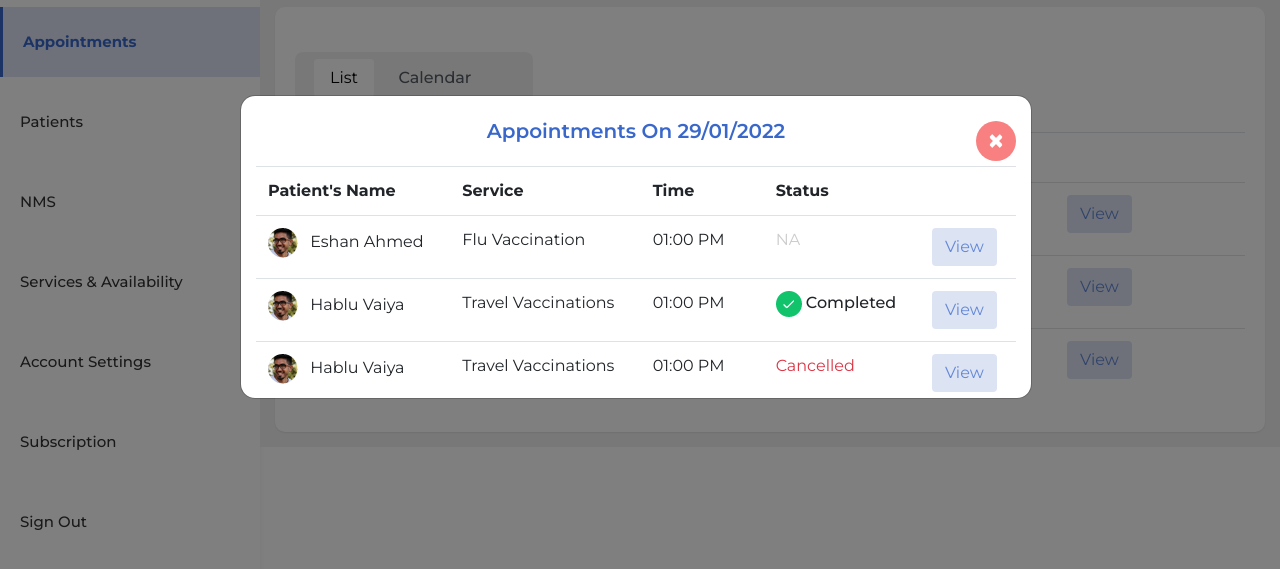
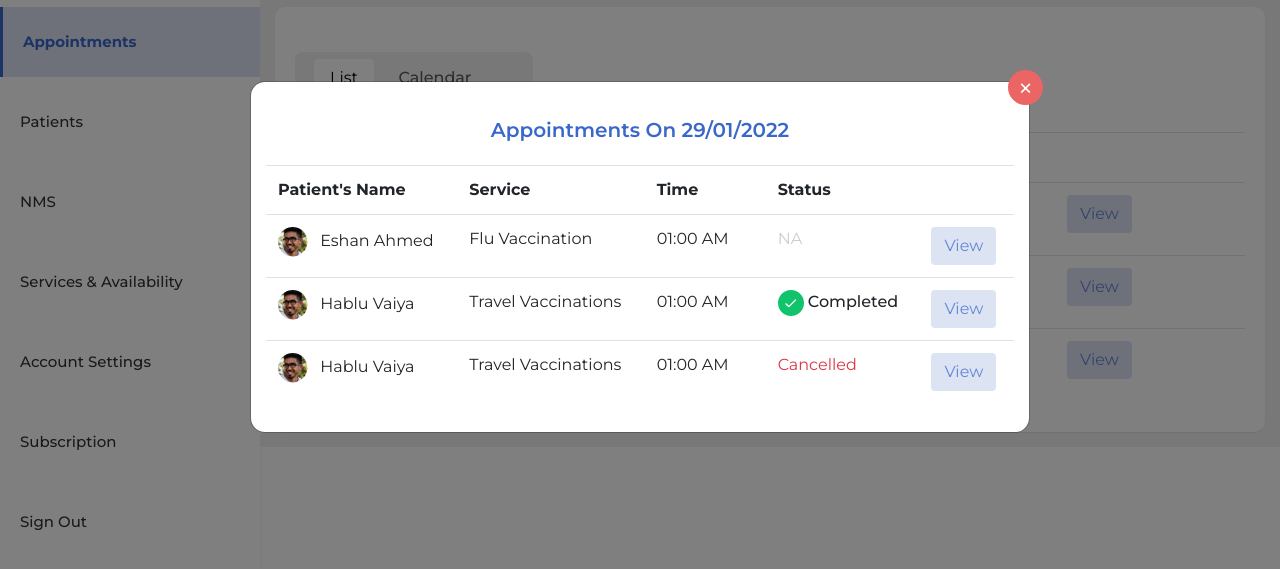
Before and after one commit to Eshan-Ahmed-Ahad/clinic2g, a website: page pages/Appointments.html in a window 1280 px wide. Both pictures are taken after typing "Sample" into the empty fields and a click on the button "Create". Shown: the part 153-722 px from the top of the page. Drawn offline with Linux system fonts and the light colour scheme; a web font is replaced by a local one.

Commit message:
change design

```diff
--- a/css/Appointments.css
+++ b/css/Appointments.css
@@ -30,6 +30,13 @@ p {
 	line-height: 24px;
 }
 
+/* iconarea design  */
+.table-responsive {
+    display: block;
+    width: 100%;
+    -webkit-overflow-scrolling: touch;
+    -ms-overflow-style: none !important;
+}
 
 
 a{
@@ -936,6 +943,9 @@ calander option on  */
     height: 50px !important;
     text-align: end !important;
 }
+#Calander th {
+    font-weight: 500 !important;
+}
 #orange tr th {
     width: 150px !important;
     text-align: justify !important;
@@ -964,27 +974,6 @@ color: #3968CA;
 font-weight: 600;
 margin-bottom: 20px;
 margin-top: 20px;
-}
-
-#ModalBox {
-
-    border-radius: 15px !important;
-    width: 99% !important;
-    height: 304px !important;
-    background-color: none !important;
-}
-
-#CloseIcon {
-    margin-top: -45px !important;
-    margin-left: 10px !important;
-    font-size: 30px;
-    width: 40px;
-    height: 40px;
-    padding: 5px;
-    background-color: #f30303;
-    border-radius: 50%;
-    color: #fff;
-    z-index: 99;
 }
 
 
@@ -1075,13 +1064,17 @@ margin-top: 20px;
       }
   }
   @media all and (max-width:991px){
-    #ModalBox {
-        border-radius: 15px !important;
-        width: 99% !important;
-        height: 500px !important;
-        background-color: none !important;
+    .icon-button {
+        position: relative;
+        display: flex;
+        align-items: center;
+        justify-content: center;
+        width: 100%;
+        height: 480px !important;
+        border: 15px;
+        border: none;
+        outline: none;
     }
-
     .AppointmentHeader {
         margin-left: 13%;
       }
@@ -1222,3 +1215,68 @@ margin-top: 1% !important;
 .more-button {
     margin-left: 50px !important;
 }
+
+.modal-content {
+    position: relative;
+    display: -ms-flexbox;
+    display: flex;
+    -ms-flex-direction: column;
+    flex-direction: column;
+    width: 100%;
+    pointer-events: auto;
+    background-color: #fff;
+    background-clip: padding-box;
+    border: 1px solid rgba(0,0,0,.2);
+    border-radius: 15px !important;
+
+}
+
+/* icon area  */
+.icon-button {
+    position: relative;
+    display: flex;
+    align-items: center;
+    justify-content: center;
+    width: 100%;
+    height: 350px;
+    border: 15px;
+    border: none;
+    outline: none;
+
+}
+
+
+.icon-button__badge {
+    position: absolute;
+    top: -12px;
+    right: -14px;
+    width: 35px;
+    height: 35px;
+    background-color: #EB6565;
+    color: #ffffff;
+    display: flex;
+    justify-content: center;
+    align-items: center;
+    border-radius: 50%;
+    z-index: 900000000px !important;
+    font-size: 28px;
+    cursor: pointer;
+}
+.icon-button__badge:hover{
+
+    background-color: #EB6565;
+
+}
+
+.AppointmentsH3 {
+    color: #3968CA;
+    text-align: center;
+    font-size: 20px !important;
+    font-weight: 600;
+    margin-top: 20px !important;
+    margin-bottom: 20px !important;
+}
+
+#ModalPadding {
+    padding: 10px !important;
+}
--- a/pages/Appointments.html
+++ b/pages/Appointments.html
@@ -93,7 +93,7 @@
 
                     <input type="text" class="form-control form-control-lg empty"  placeholder="&#xF002; Search" id="iconified">
 
-                    <button class="btn CreateButton" data-toggle="modal" data-target="#Modal" >Create</button>
+                    <button class="btn CreateButton" data-toggle="modal" data-target=".ModalArea" >Create</button>
                    </div>
                 </div>
             </div>
@@ -101,21 +101,15 @@
 
 <!-- Create popUp Message -->
 
-<div class="modal fade " tabindex="-1" role="dialog" id="Modal">
-  <div class="modal-dialog modal-lg modal-dialog-centered">
-    <div class="modal-content" id="ModalBox" >
-        <div class="container" >
-            <div class="row " >
-                <div class="col ">
-
-                        <div class="card-content table-responsive">
-                            <table class="table table-hover ">
+<div class="modal fade ModalArea" tabindex="-1" role="dialog">
+  <div class="modal-dialog modal-lg modal-dialog-centered" id="ModalPadding">
+    <div class="modal-content">
+        <div class="icon-button">
+            <span class="icon-button__badge" data-dismiss="modal">&times;</span>
+         <div class="container table-responsive">
+            <table class="table table-hover">
+                <h3 class="AppointmentsH3">Appointments on 29/01/2022</h3>
                 <thead class="">
-                                    <h3 class="Appointmentsdate">Appointments On 29/01/2022</h3>
-                                    <button type="button" class="close" data-dismiss="modal" id="CloseIcon">
-                                        <span aria-hidden="true">&times;</span>
-                                    </button>
-
                     <tr>
 
                     <th> <span class="mr-3">patient's name</span>
@@ -126,52 +120,49 @@
                     </th>
 
                     <th> <span class="mr-5">Time</span>
-                                    </th>
                         <th> <span class="mr-5">status</span>
-                                      </th>
-                                      <th> </th>
 
-
+                    <th></th>
                 </tr></thead>
                 <tbody>
                     <tr>
 
                         <td><img src="../img/Mask Group 47.png" alt="" class="mr-2"> Eshan Ahmed</td>
                         <td>flu vaccination</td>
-                                        <td>01:00 PM</td>
+                        <td>01:00 AM</td>
                         <td class="DeColor">NA</td>
 
                         <td><button class="btn ViewButton">View</button></td>
                     </tr>
                     <tr>
+
                         <td><img src="../img/Mask Group 47.png" alt="" class="mr-2"> Hablu Vaiya</td>
                         <td> travel vaccinations</td>
-                                        <td>01:00 PM</td>
+                        <td>01:00 AM</td>
+
                         <td><img src="../img/Group 19109.png" alt=""> <span class="Bold">Completed</span></td>
-
 
                         <td><button class="btn ViewButton">View</button></td>
                     </tr>
                     <tr>
-                                        <td><img src="../img/Mask Group 47.png" alt="" class="mr-2"> Hablu Vaiya</td>
+
+                        <td> <img class="mr-2" src="../img/Mask Group 47.png" alt=""> <span > Hablu Vaiya</span></td>
                          <td> travel vaccinations</td>
-                                        <td>01:00 PM</td>
-
+                        <td>01:00 AM</td>
                         <td><span class="text-danger">Cancelled </span></td>
 
                         <td><button class="btn ViewButton">View</button></td>
                     </tr>
                 </tbody>
             </table>
+         </div>
 
-                        </div>
 
        </div>
     </div>
   </div>
 </div>
-  </div>
-</div>
+
 
 <!-- Create popup message end  -->
 
@@ -239,6 +230,7 @@
                 </div>
             </div>
         </div>
+
 
 
     <div  id="Calander">
```
Also changed, not shown: 1 other file. Lines whose indentation alone changed are shown as unchanged.
